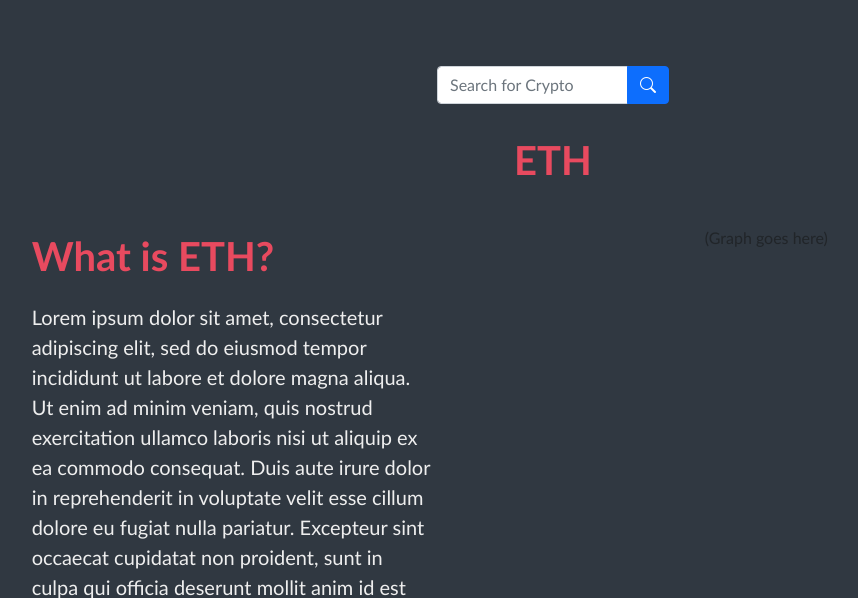
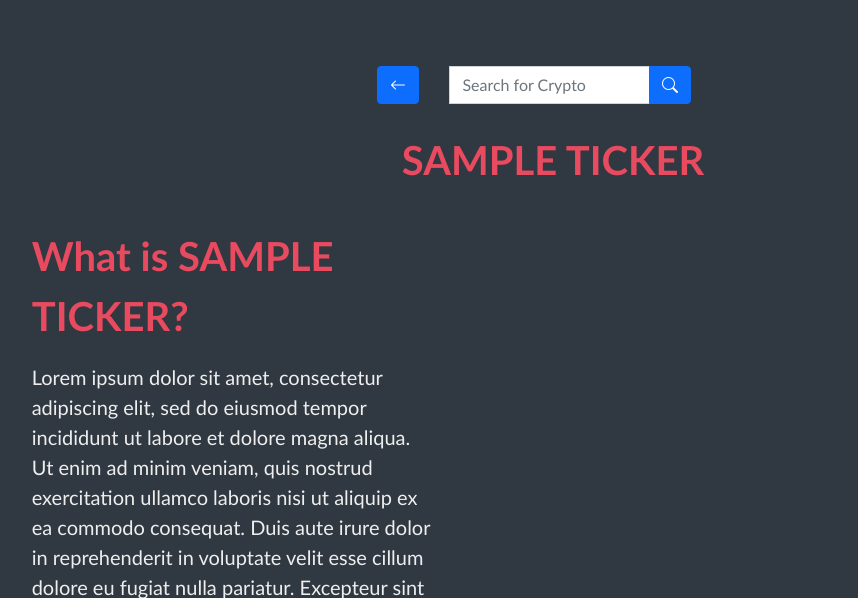
Before and after one commit to Cyrusb01/crypto_education, a Flask app: template templates/tickerlearning.html in a window 1280 px wide. Shown: the part 68-666 px from the top of the page, without its empty margins (87-945 px from the left). Run offline with Flask 2, Linux system fonts and the light colour scheme; the template is opened without the code that fills it: most values are stand-ins (such as "Sample title", 1, 10 or a date in 2020); some libraries are stand-ins or nearby versions.

Commit message:
centered searchbar, cosmetic updates, added back button

```diff
--- a/app.py
+++ b/app.py
@@ -22,11 +22,25 @@ def learning():
     return render_template('tickerlearning.html')
 
 @app.route('/research', methods = ['GET', 'POST'])
+# def research():
+#     ticker = "BTC"
+#     if request.method == 'POST':
+#         ticker = request.form["ticker"]
+#         print(ticker)
+#     title = {"text": 'My Title'}
+#     chartID = "chart_ID"
+#     msft = yf.download(ticker+"-USD", start="2017-01-01", end="2021-11-01")
+#     df = pd.DataFrame(msft)
+#     df = df[['Close']]
+
+#     json_dict = pandas_to_highcharts(df)
+
+#     return render_template('research.html', ticker = ticker, title = title, chartID=chartID, data = json_dict)
 def research():
     ticker = "BTC"
     if request.method == 'POST':
         ticker = request.form["ticker"]
-        print(ticker)
+
     title = {"text": 'My Title'}
     chartID = "chart_ID"
     msft = yf.download(ticker+"-USD", start="2017-01-01", end="2021-11-01")
@@ -35,8 +49,8 @@ def research():
 
     json_dict = pandas_to_highcharts(df)
 
-
-    return render_template('research.html', ticker = ticker, title = title, chartID=chartID, data = json_dict)
+    if request.method == 'POST': return render_template('tickerlearning.html', ticker = ticker, title = title, chartID=chartID, data = json_dict)
+    else: return render_template('research.html', ticker = ticker, title = title, chartID=chartID, data = json_dict)
 
 @app.route('/portfolio')
 def portfolio():
--- a/templates/tickerlearning.html
+++ b/templates/tickerlearning.html
@@ -55,27 +55,43 @@
       <!-- Body Stuff Goes Here -->
       <div class="container-fluid" style="padding-top:50px;">
         <div class="row justify-content-center" style="margin-bottom: 10px;">
+            <!--Back Button-->
+
             <!--Search Bar-->
+            <form method="POST" >
 
-            <div class="input-group mb-3" style="width: 20%;">
-                <input type="text" class="form-control" placeholder="Search for Crypto" aria-label="Enter Ticker" aria-describedby="button-addon2">
-                <button class="btn btn-primary" type="button" id="button-addon2"><i class="bi bi-search"></i></button>
-            </div>
-
+                <div class="input-group mb-3" style="width: 25%; margin: auto; position: relative; left: -19px;">
+                    <a href="/research" class="text-center" style="margin-right: 10%;">
+                        <button class="btn btn-primary" type="button"><i class="bi bi-arrow-left"></i></button>
+                    </a>
+                    <input type="text" class="form-control" placeholder="Search for Crypto" aria-label="Enter Ticker" aria-describedby="button-addon2" name="ticker">
+                    <button class="btn btn-primary" type="button" id="button-addon2"><i class="bi bi-search"></i></button>
+                </div>
+            </form>
         </div>
         <div class="row justify-content-center" style="margin-bottom: 20px;">
             <!--Current Crypto Ticker Header-->
-            <p class="zv-h1 text-center" id="header_cryptoTicker">ETH</p>
+            <p class="zv-h1 text-center" id="header_cryptoTicker">{{ticker | upper}}</p>
         </div>
         <div class="row justify-content-center" style="margin-bottom:50px;">
             <!--Description of Crypto-->
             <div class="col-4">
-                <p class="zv-h1">What is ETH?</p>
+                <p class="zv-h1">What is {{ticker | upper}}?</p>
                 <p class="zv-text">Lorem ipsum dolor sit amet, consectetur adipiscing elit, sed do eiusmod tempor incididunt ut labore et dolore magna aliqua. Ut enim ad minim veniam, quis nostrud exercitation ullamco laboris nisi ut aliquip ex ea commodo consequat. Duis aute irure dolor in reprehenderit in voluptate velit esse cillum dolore eu fugiat nulla pariatur. Excepteur sint occaecat cupidatat non proident, sunt in culpa qui officia deserunt mollit anim id est laborum.</p>
             </div>
             <!--Price Graph of Crypto-->
             <div class="col-6">
-                <p class="text-center">(Graph goes here)</p>
+                <!-- <p class="text-center">(Graph goes here)</p> -->
+                <div id={{ chartID|safe }} class="chart" ></div>
+                <script type = "text/javascript">
+                    var chart_id = {{ chartID|safe }}
+                    var title = {{ title|safe }}
+                    var data = {{data|safe}}
+                </script>
+                    <script src="http://ajax.googleapis.com/ajax/libs/jquery/1.8.2/jquery.min.js"></script>
+                    <script src="https://code.highcharts.com/stock/highstock.js"></script>
+                    <script src="../static/js/main.js">
+                </script>
             </div>
         </div>
         <div class="row justify-content-center" style="margin-bottom: 20px;">
```
Also changed, not shown: templates/research.html (+4 -3 lines).
